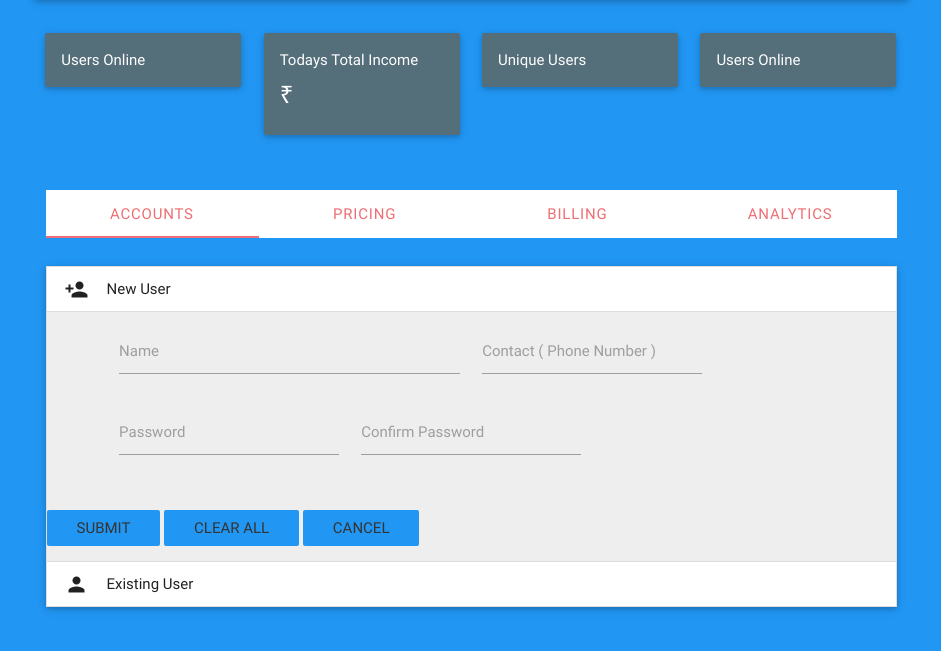
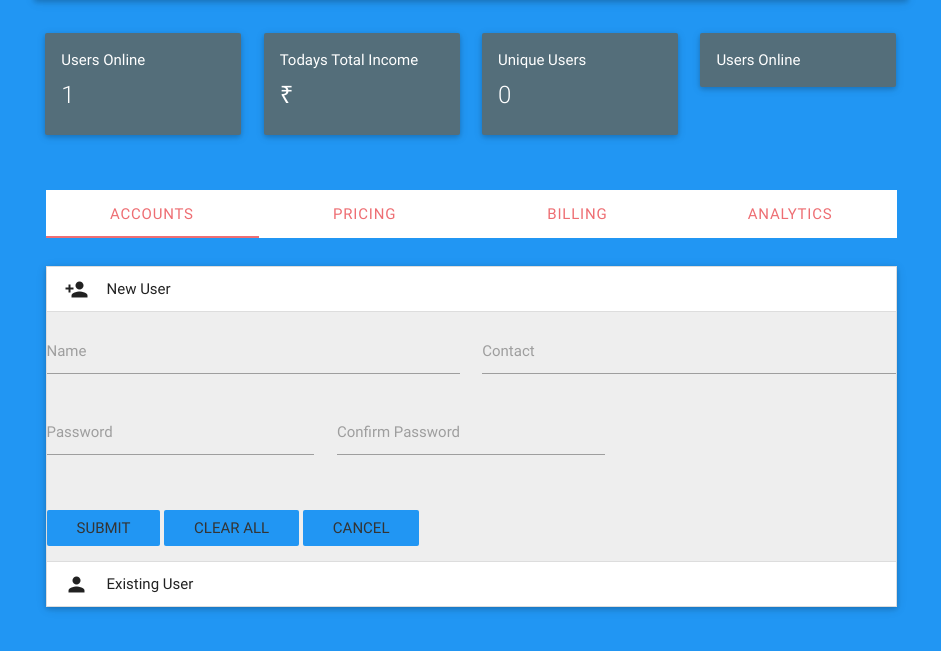
Before and after one commit to khannasarthak/StealthSoftware, a PHP site: page /application.php in a window 1280 px wide, after a click on "New User". Shown: the part 73-724 px from the top of the page, without its empty margins (169-1110 px from the left). Run offline with PHP 8.4, Linux system fonts and the light colour scheme; a user stored in the database is signed in; data comes from the database, SQL or seed files in the repository; data that the repository does not hold is empty; some libraries are stand-ins or nearby versions.

Commit message:
started working on frontend

```diff
--- a/webapp/application.php
+++ b/webapp/application.php
@@ -14,7 +14,7 @@
 
 
 
-    <script src="https://ajax.googleapis.com/ajax/libs/angularjs/1.3.9/angular.min.js"></script>
+    <script src="js/angular.min.js"></script>
     <script src="js/controllers.js"></script>
 
 
@@ -133,15 +133,15 @@
 
                             <div id="newUserForm">
                                 <div class="row">
-                                    <form class="col s10 offset-s1">
+                                    <form class="col s12"><div>
                                         <div class="row">
                                             <div class="input-field col s6">
                                                 <input id="first_name" type="text" class="validate">
                                                 <label for="first_name">Name</label>
                                             </div>
-                                            <div class="input-field col s4">
+                                            <div class="input-field col s6">
                                                 <input id="username" type="text" class="validate">
-                                                <label for="username">Contact ( Phone Number )</label>
+                                                <label for="username">Contact</label>
                                             </div>
 
                                         </div>
@@ -158,7 +158,7 @@
 
                                         </div>
 
-                                    </form>
+                                            </form></div>
                                 </div>
                             </div>
                             <a href="#" class="waves-effect btn-flat blue modal-close" onclick="toast('New Account Created for Username', 4000)">Submit</a>
```
